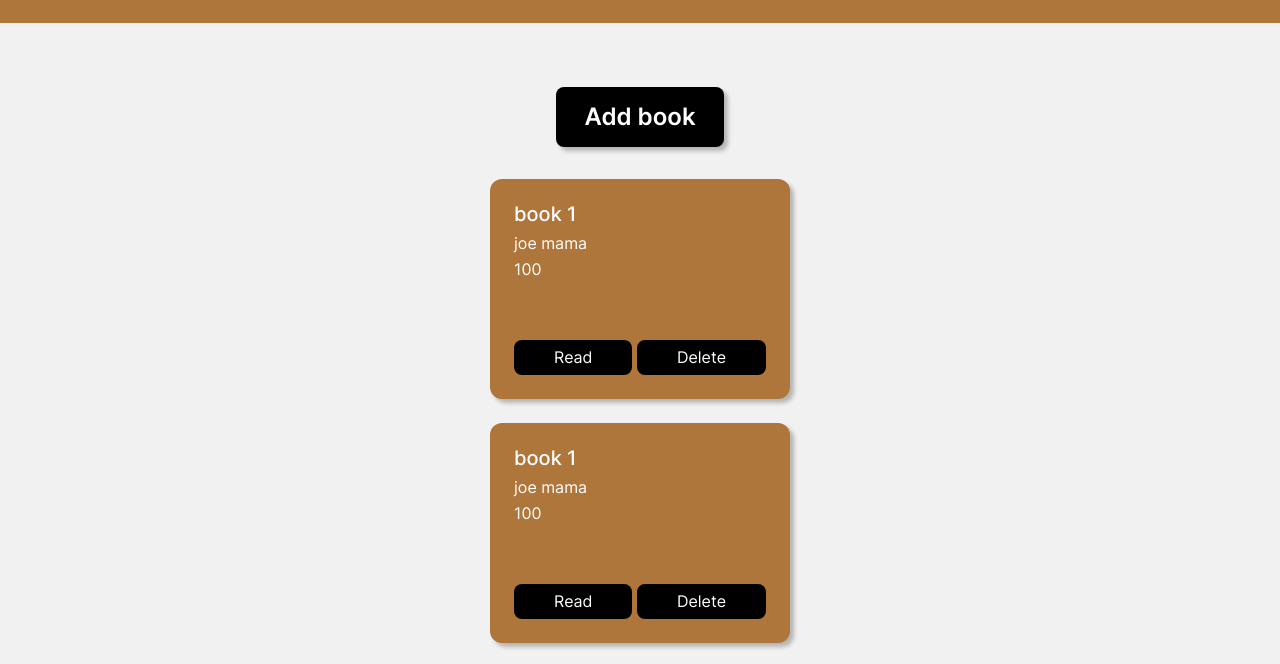
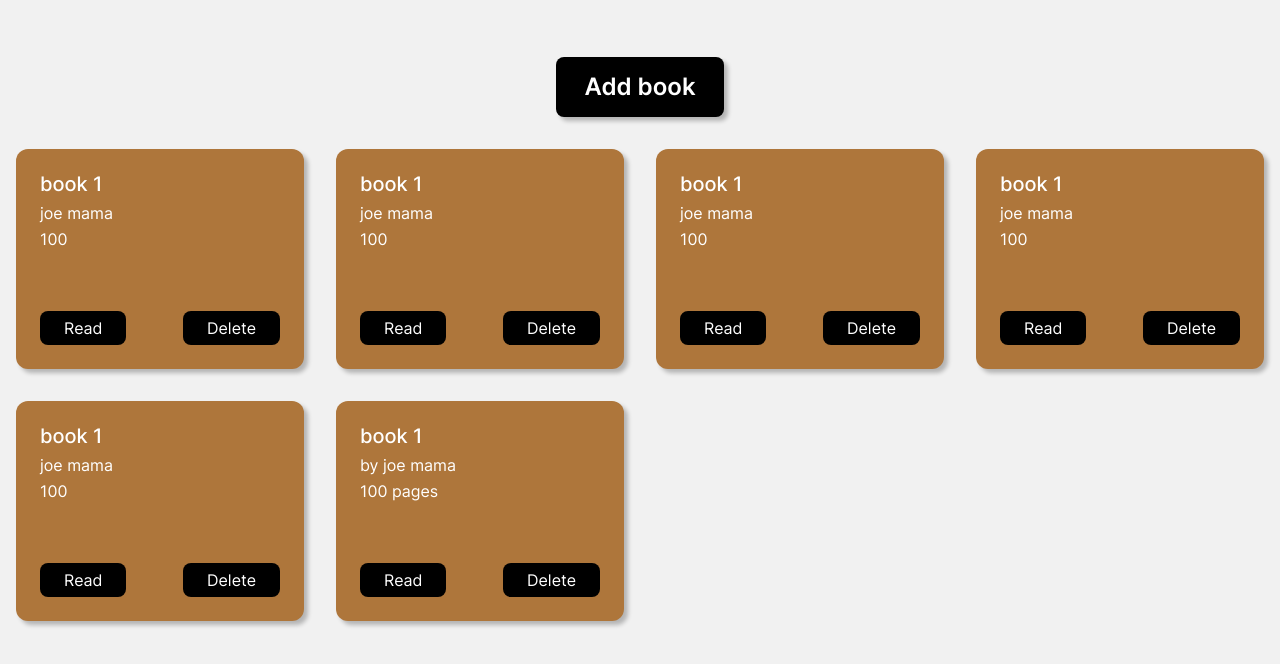
Before and after one commit to ComplexeExquis/odin-library, a plain HTML site: page index.html in a window 1280 px wide. Shown: the part 93-757 px from the top of the page. Drawn offline with Linux system fonts and the light colour scheme.

Commit message:
html and css maybe finished, time for some javascript

```diff
--- a/index.html
+++ b/index.html
@@ -51,12 +51,48 @@
                         <button class="delete-btn">Delete</button>
                     </div>
                 </div>
+
+                <div class="card">
+                    <div class="book-info">
+                        <p class="book-name">book 1</p>
+                        <p class="book-author">joe mama</p>
+                        <p class="book-pages">100</p>
+                    </div>
+                    <div class="book-btn-container">
+                        <button class="read-not-read-btn">Read</button>
+                        <button class="delete-btn">Delete</button>
+                    </div>
+                </div>
+
+                <div class="card">
+                    <div class="book-info">
+                        <p class="book-name">book 1</p>
+                        <p class="book-author">joe mama</p>
+                        <p class="book-pages">100</p>
+                    </div>
+                    <div class="book-btn-container">
+                        <button class="read-not-read-btn">Read</button>
+                        <button class="delete-btn">Delete</button>
+                    </div>
+                </div>
+
+                <div class="card">
+                    <div class="book-info">
+                        <p class="book-name">book 1</p>
+                        <p class="book-author">by joe mama</p>
+                        <p class="book-pages">100 pages</p>
+                    </div>
+                    <div class="book-btn-container">
+                        <button class="read-not-read-btn">Read</button>
+                        <button class="delete-btn">Delete</button>
+                    </div>
+                </div>
             </div>
         </section>
 
         <footer>
             <p>Made with ❤️ by ComplexeExquis</p>
-            <a href="">
+            <a href="https://github.com/ComplexeExquis/odin-library" target="_blank">
                 <img src="./assets/icons/github-icon.svg" alt="github icon">
             </a>
         </footer>
--- a/style.css
+++ b/style.css
@@ -50,6 +50,8 @@ header > h1 {
 .content {
     background-color: #F1F1F1;
     padding-top: 4rem;
+    padding-left: 16px;
+    padding-right: 16px;
     display: flex;
     flex-direction: column;
     align-items: center;
@@ -72,13 +74,12 @@ header > h1 {
     cursor: pointer;
     transform: scale(1.2);
 }
-
 .content-grid {
-
-    flex: 1;
+    align-self: stretch;
     display: grid;
-    grid-template-columns: repeat( auto-fill, minmax(280px, 1fr) );
-    row-gap: 24px;
+    grid-template-columns: repeat( auto-fit, minmax(280px, 1fr) );
+    gap: 32px;
+    justify-items: center;
 }
 .card {
     background-color: #AE763B;
@@ -86,7 +87,7 @@ header > h1 {
     flex-direction: column;
     justify-content: space-between;
     min-height: 13.75rem;
-    max-width: 22.5rem;
+    width: 100%;
     padding: 1.5rem;
     border-radius: 12px;
     box-shadow: 4px 4px 4px rgba(0, 0, 0, 0.25);
@@ -103,12 +104,21 @@ header > h1 {
     font-family: "inter-medium";
     font-size: 1.25rem;
 }
+.book-btn-container {
+    display: flex;
+    justify-content: space-between;
+}
 .book-btn-container > button {
     border: none;
     background-color: black;
     color: white;
     border-radius: 8px;
-    padding: 0.5rem 2.5rem;
+    padding: 0.5rem 1.5rem;
+    transition: all 0.5s ease;
+}
+.book-btn-container > button:hover {
+    cursor: pointer;
+    transform: scale(1.1);
 }
 
 footer {
@@ -119,7 +129,6 @@ footer {
     align-items: center;
 }
 footer > p {
-
     color: white;
     font-size: 1rem;
 }
```
